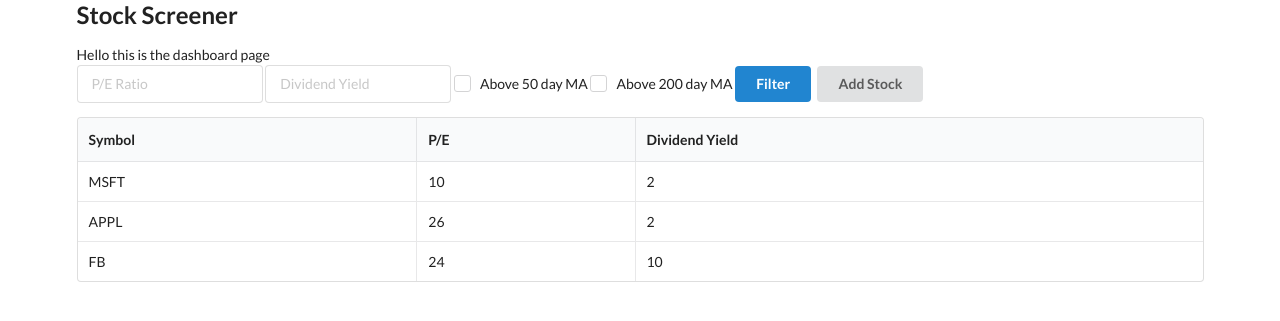
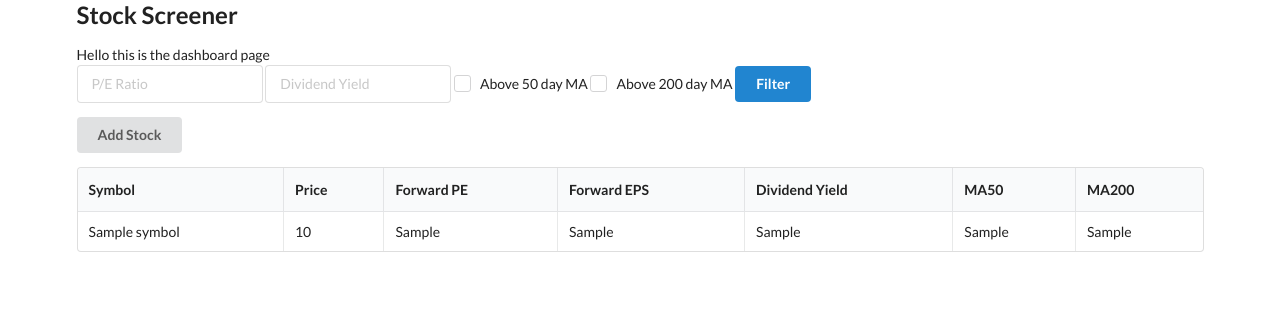
Before and after one commit to themrinalsinha/stock_screener, a FastAPI app: template templates/home.html in a window 1280 px wide. Shown: the top 321 px of the page. Run offline with FastAPI, Linux system fonts and the light colour scheme; the template is opened without the code that fills it: most values are stand-ins (such as "Sample title", 1, 10 or a date in 2020); some libraries are stand-ins or nearby versions.

Commit message:
displaying data on dashboard

```diff
--- a/main.py
+++ b/main.py
@@ -1,3 +1,4 @@
+import pdb
 import models
 import yfinance         as yf
 from fastapi            import FastAPI, Request, Depends, BackgroundTasks
@@ -26,12 +27,18 @@ def get_db():
         db.close()
 
 @app.get("/")
-def home(request: Request):
+def home(request: Request, db: Session = Depends(get_db)):
     """
     Displays the stock screener homepage
     """
+    stocks = db.query(Stock).all()
+
+    _filters = request.query_params
+    stocks = stocks.filter(**dict(_filters))
+
     return templates.TemplateResponse("home.html", {
-        'request': request
+        'request': request,
+        'stocks' : stocks,
     })
 
 def fetch_stock_data(id: int):
--- a/templates/home.html
+++ b/templates/home.html
@@ -3,51 +3,54 @@
 {% block content %}
 Hello this is the dashboard page <br/>
 
+<form>
     <div class="ui input">
-    <input type="text" placeholder="P/E Ratio">
+        <input name="forward_pe" type="text" placeholder="P/E Ratio">
     </div>
 
     <div class="ui input">
-    <input type="text" placeholder="Dividend Yield">
+        <input name="dividend_yield" type="text" placeholder="Dividend Yield">
     </div>
 
     <div class="ui checkbox">
-    <input type="checkbox" name="example">
+        <input type="checkbox" name="ma_50">
         <label>Above 50 day MA</label>
     </div>
 
     <div class="ui checkbox">
-    <input type="checkbox" name="example ">
+        <input type="checkbox" name="ma_200">
         <label>Above 200 day MA</label>
     </div>
 
-<button class="ui button primary">Filter</button>
+    <button type="submit" class="ui button primary">Filter</button>
+</form>
+
 <button class="ui button add-stock-btn">Add Stock</button>
 
 <table class="ui celled table">
     <thead>
         <tr>
             <th>Symbol</th>
-            <th>P/E</th>
+            <th>Price</th>
+            <th>Forward PE</th>
+            <th>Forward EPS</th>
             <th>Dividend Yield</th>
+            <th>MA50</th>
+            <th>MA200</th>
         </tr>
     </thead>
     <tbody>
+        {% for stock in stocks %}
         <tr>
-            <td data-label="Name">MSFT</td>
-            <td data-label="Age">10</td>
-            <td data-label="Job">2</td>
+            <td data-label="symbol">{{ stock.symbol }}</td>
+            <td data-label="price">{{ stock.price }}</td>
+            <td data-label="forward_pe">{{ stock.forward_pe }}</td>
+            <td data-label="forward_eps">{{ stock.forward_eps }}</td>
+            <td data-label="dividend_yield">{{ stock.dividend_yield }}</td>
+            <td data-label="ma50">{{ stock.ma50 }}</td>
+            <td data-label="ma200">{{ stock.ma200 }}</td>
         </tr>
-        <tr>
-            <td data-label="Name">APPL</td>
-            <td data-label="Age">26</td>
-            <td data-label="Job">2</td>
-        </tr>
-        <tr>
-            <td data-label="Name">FB</td>
-            <td data-label="Age">24</td>
-            <td data-label="Job">10</td>
-        </tr>
+        {% endfor %}
     </tbody>
 </table>
 
```
Also changed, not shown: stocks.db. Lines whose indentation alone changed are shown as unchanged.
